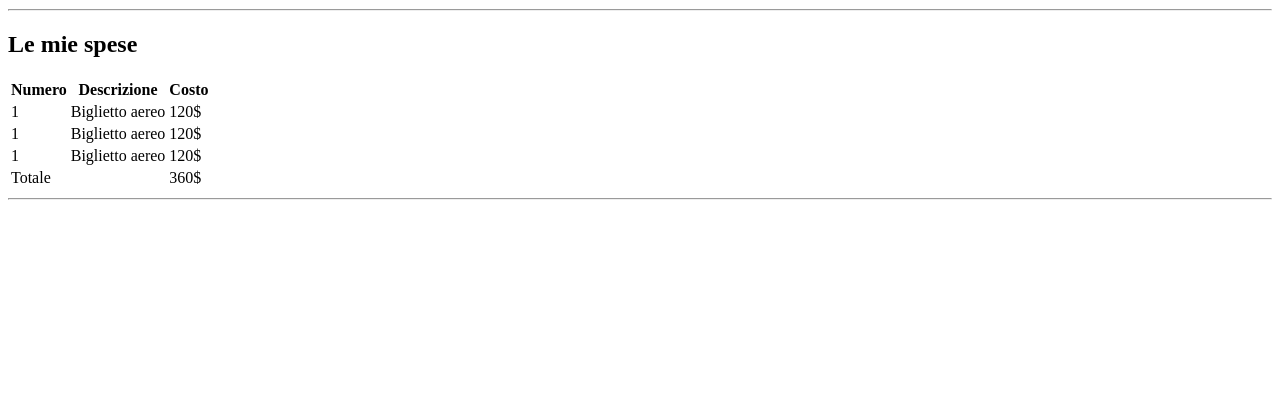
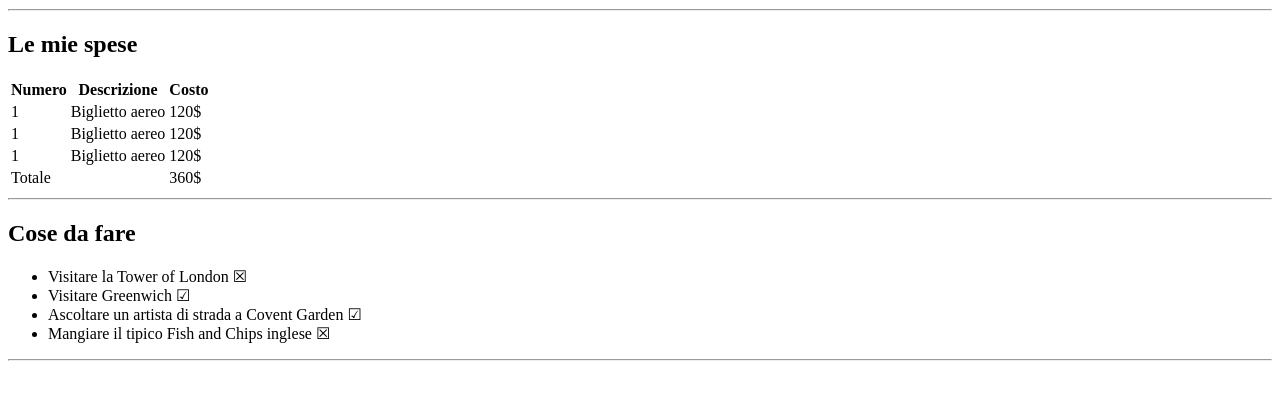
Before and after one commit to GiovanniCadoni/html-london-trip, a plain HTML site: page index.html in a window 1280 px wide. Shown: the part 99-498 px from the top of the page. Drawn offline with Linux system fonts and the light colour scheme.

Commit message:
add: seconda sezione del main

```diff
--- a/index.html
+++ b/index.html
@@ -92,6 +92,28 @@
                 <hr>
             </section>
 
+            <!--Scriviamo la seconda sezione del main-->
+            <section>
+                <h2>
+                    Cose da fare
+                </h2>
+                <ul>
+                    <li>
+                        Visitare la Tower of London &#9746
+                    </li>
+                    <li>
+                        Visitare Greenwich &#9745
+                    </li>
+                    <li>
+                        Ascoltare un artista di strada a Covent Garden &#9745
+                    </li>
+                    <li>
+                        Mangiare il tipico Fish and Chips inglese &#9746
+                    </li>
+                </ul>
+                <hr>
+            </section>
+
         </main>
 
     </body>
```
